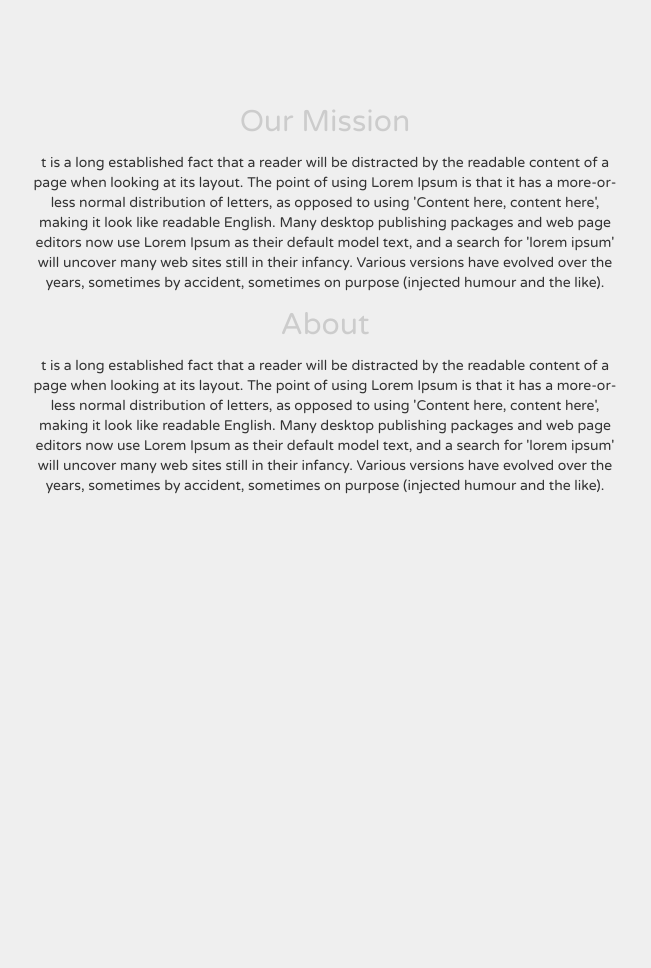
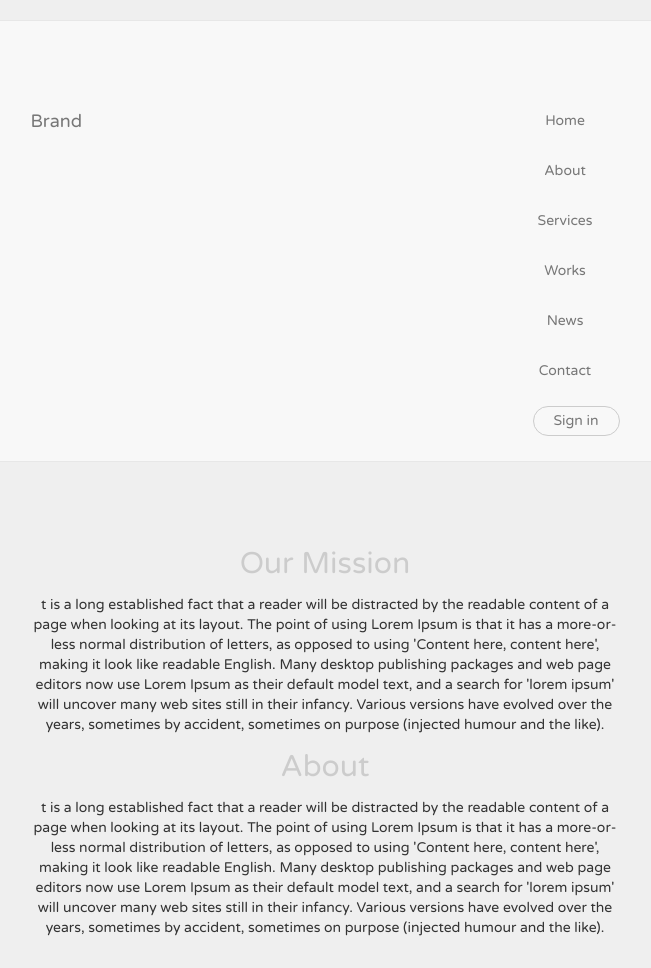
Before and after one commit to isogunro/finalproject, a Node server app: page /about in a window 1280 px wide. Shown: the whole page, without its empty margins (315-966 px from the left). Before the commit the page ends 494 px from the top, so only its background shows below. Run offline with Node 20, Linux system fonts and the light colour scheme; some libraries are stand-ins or nearby versions.

Commit message:
Added bootstrap navbar and css

```diff
--- a/public/main.css
+++ b/public/main.css
@@ -435,3 +435,28 @@ label:hover:before {
   color: #aaaaaa;
   font-weight: bold;
 }
+
+
+
+/*********************************************************
+
+/*
+Code snippet by maridlcrmn for Bootsnipp.com
+Follow me on Twitter @maridlcrmn
+*/
+
+.navbar-brand { position: relative; z-index: 2; }
+
+.navbar-nav.navbar-right .btn { position: relative; z-index: 2; padding: 4px 20px; margin: 10px auto; }
+
+.navbar .navbar-collapse { position: relative; }
+.navbar .navbar-collapse .navbar-right > li:last-child { padding-left: 22px; }
+
+.navbar .nav-collapse { position: absolute; z-index: 1; top: 0; left: 0; right: 0; bottom: 0; margin: 0; padding-right: 120px; padding-left: 80px; width: 100%; }
+.navbar.navbar-default .nav-collapse { background-color: #f8f8f8; }
+.navbar.navbar-inverse .nav-collapse { background-color: #222; }
+.navbar .nav-collapse .navbar-form { border-width: 0; box-shadow: none; }
+.nav-collapse>li { float: right; }
+
+.btn.btn-circle { border-radius: 50px; }
+.btn.btn-outline { background-color: transparent; }
--- a/views/layouts/main.handlebars
+++ b/views/layouts/main.handlebars
@@ -8,17 +8,62 @@
     <link rel="stylesheet" href="https://maxcdn.bootstrapcdn.com/bootstrap/4.0.0-alpha.6/css/bootstrap.min.css" integrity="sha384-rwoIResjU2yc3z8GV/NPeZWAv56rSmLldC3R/AZzGRnGxQQKnKkoFVhFQhNUwEyJ" crossorigin="anonymous">
     <link rel="stylesheet" href="https://maxcdn.bootstrapcdn.com/bootstrap/3.3.0/css/bootstrap.min.css">
     <link rel="stylesheet" href="//maxcdn.bootstrapcdn.com/font-awesome/4.3.0/css/font-awesome.min.css">
+      <link rel="stylesheet" href="https://maxcdn.bootstrapcdn.com/bootstrap/3.3.7/css/bootstrap.min.css">
 <link href='http://fonts.googleapis.com/css?family=Varela+Round' rel='stylesheet' type='text/css'>
     <link rel="stylesheet" href="/main.css" />
     <script src="https://code.jquery.com/jquery-3.1.1.slim.min.js" integrity="sha384-A7FZj7v+d/sdmMqp/nOQwliLvUsJfDHW+k9Omg/a/EheAdgtzNs3hpfag6Ed950n" crossorigin="anonymous"></script>
     <script src="https://cdnjs.cloudflare.com/ajax/libs/datatables/1.10.15/js/jquery.dataTables.min.js"></script>
     <script src="https://cdnjs.cloudflare.com/ajax/libs/tether/1.4.0/js/tether.min.js" integrity="sha384-DztdAPBWPRXSA/3eYEEUWrWCy7G5KFbe8fFjk5JAIxUYHKkDx6Qin1DkWx51bBrb" crossorigin="anonymous"></script>
     <script src="https://maxcdn.bootstrapcdn.com/bootstrap/4.0.0-alpha.6/js/bootstrap.min.js" integrity="sha384-vBWWzlZJ8ea9aCX4pEW3rVHjgjt7zpkNpZk+02D9phzyeVkE+jo0ieGizqPLForn" crossorigin="anonymous"></script>
+<script src="https://maxcdn.bootstrapcdn.com/bootstrap/3.3.7/js/bootstrap.min.js"></script>
 </head>
 
 
 <body>
-<div></div>
+  <!-- Second navbar for sign in -->
+     <nav class="navbar navbar-default">
+       <div class="container">
+         <!-- Brand and toggle get grouped for better mobile display -->
+         <div class="navbar-header">
+           <button type="button" class="navbar-toggle collapsed" data-toggle="collapse" data-target="#navbar-collapse-2">
+             <span class="sr-only">Toggle navigation</span>
+             <span class="icon-bar"></span>
+             <span class="icon-bar"></span>
+             <span class="icon-bar"></span>
+           </button>
+           <a class="navbar-brand" href="#">Brand</a>
+         </div>
+
+         <!-- Collect the nav links, forms, and other content for toggling -->
+         <div class="collapse navbar-collapse" id="navbar-collapse-2">
+           <ul class="nav navbar-nav navbar-right">
+             <li><a href="#">Home</a></li>
+             <li><a href="#">About</a></li>
+             <li><a href="#">Services</a></li>
+             <li><a href="#">Works</a></li>
+             <li><a href="#">News</a></li>
+             <li><a href="#">Contact</a></li>
+             <li>
+               <a class="btn btn-default btn-outline btn-circle"  data-toggle="collapse" href="#nav-collapse2" aria-expanded="false" aria-controls="nav-collapse2">Sign in</a>
+             </li>
+           </ul>
+           <div class="collapse nav navbar-nav nav-collapse" id="nav-collapse2">
+             <form class="navbar-form navbar-right form-inline" role="form">
+               <div class="form-group">
+                 <label class="sr-only" for="Email">Email</label>
+                 <input type="email" class="form-control" id="Email" placeholder="Email" autofocus required />
+               </div>
+               <div class="form-group">
+                 <label class="sr-only" for="Password">Password</label>
+                 <input type="password" class="form-control" id="Password" placeholder="Password" required />
+               </div>
+               <button type="submit" class="btn btn-success">Sign in</button>
+             </form>
+           </div>
+         </div><!-- /.navbar-collapse -->
+       </div><!-- /.container -->
+     </nav><!-- /.navbar -->
+
     {{{body}}}
 
 </body>
```
